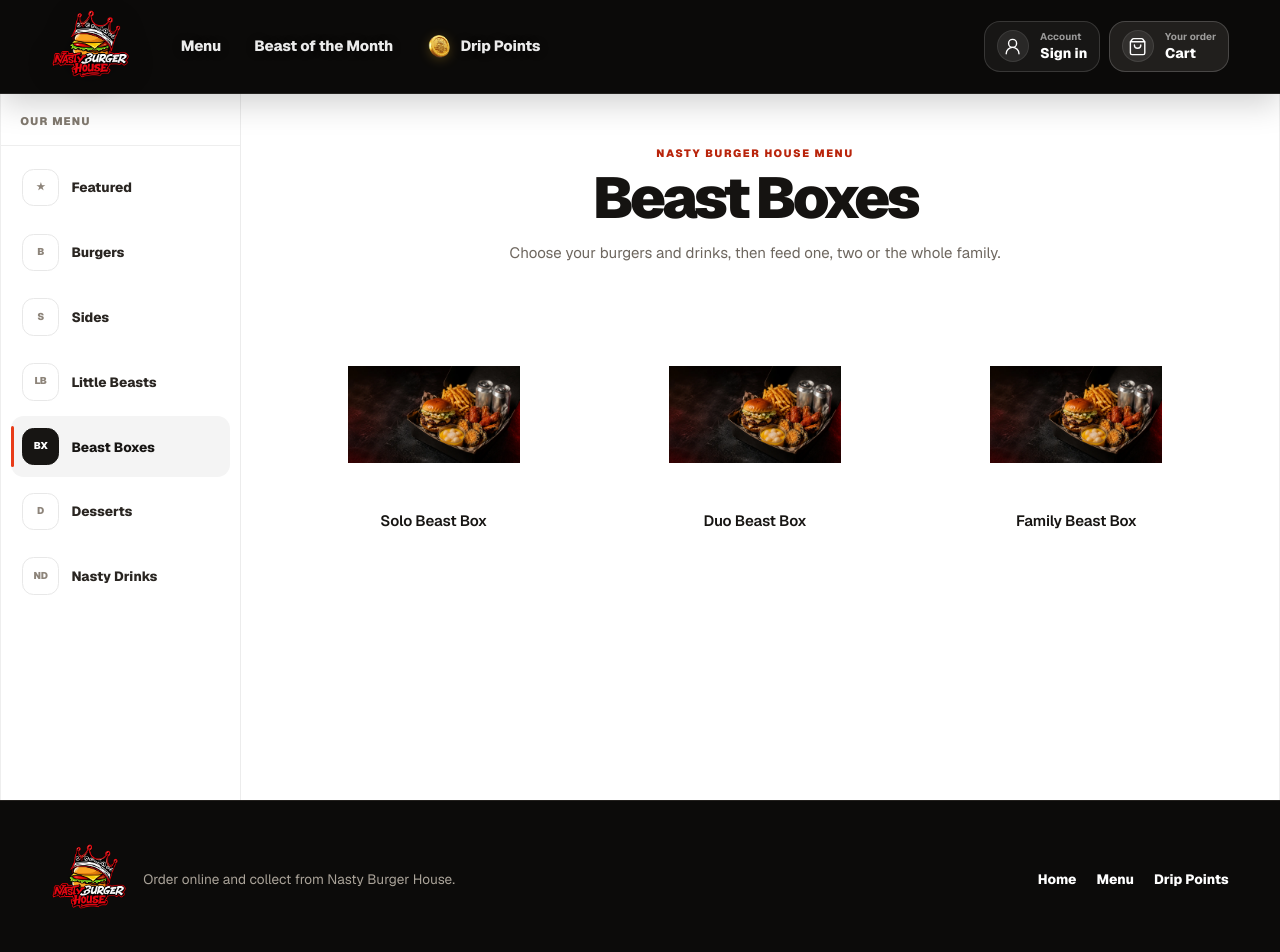
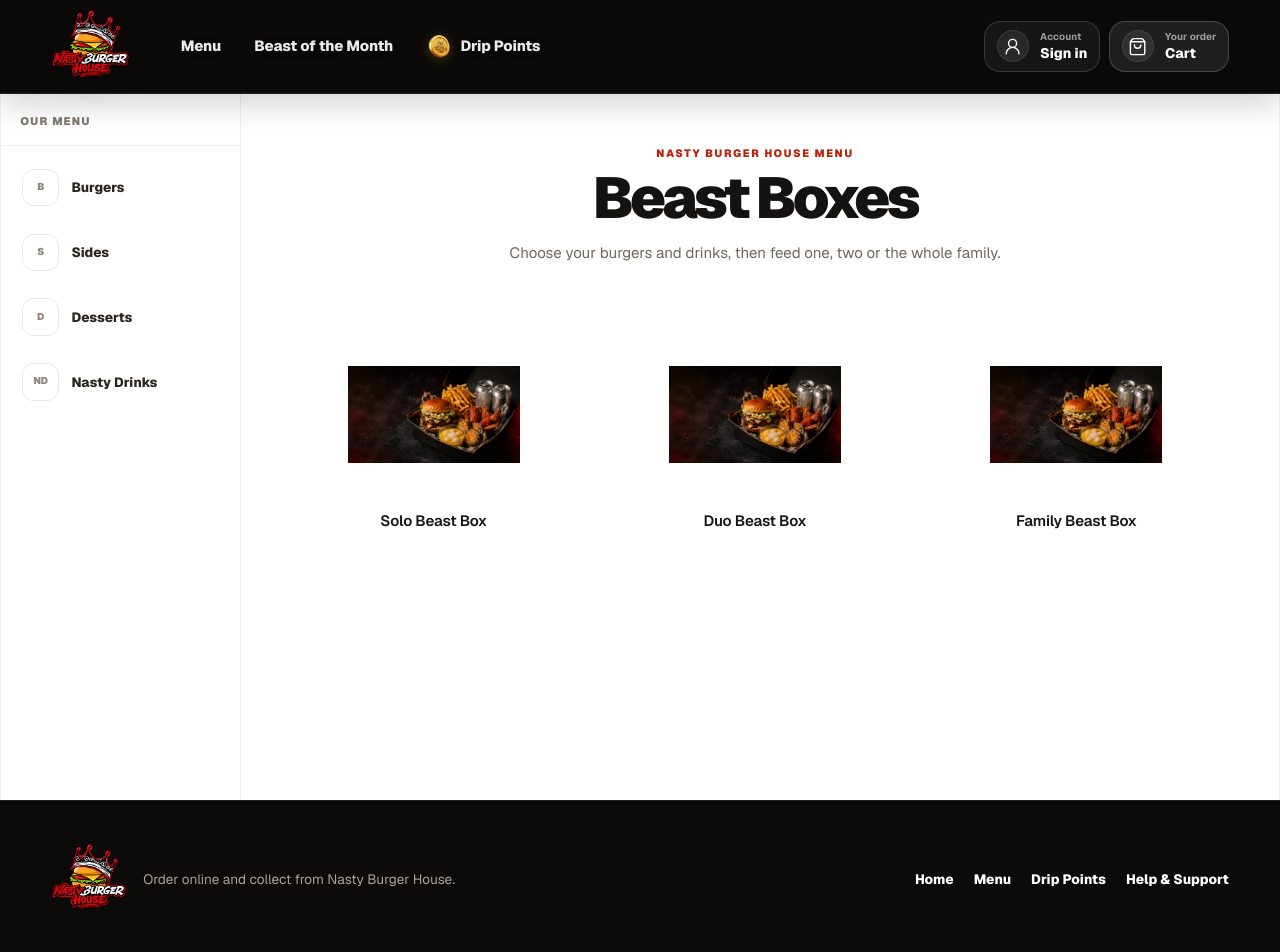
Before and after one commit to furbagurung/nasty-burger-house, a Next.js app: page /menu/beast-boxes in a window 1280 px wide. Shown: the top 952 px of the page. Built offline with nearby package versions, Linux system fonts and the light colour scheme.

Commit message:
Use simplified menu tabs

```diff
--- a/app/components/menu-category-page.tsx
+++ b/app/components/menu-category-page.tsx
@@ -2,7 +2,7 @@ import Image from "next/image";
 import Link from "next/link";
 import type { MenuItem } from "../data/menu";
 import {
-  menuPageCategories,
+  menuNavigationCategories,
   type MenuPageCategory,
 } from "../data/menu-pages";
 import CatalogueMobileMenu from "./catalogue-mobile-menu";
@@ -46,7 +46,7 @@ export default function MenuCategoryPage({
         <aside className="catalogue-categories" aria-label="Menu categories">
           <p>Our menu</p>
           <nav>
-            {menuPageCategories.map((menuCategory) => (
+            {menuNavigationCategories.map((menuCategory) => (
               <Link
                 className={menuCategory.id === category.id ? "is-active" : ""}
                 href={`/menu/${menuCategory.id}`}
@@ -99,6 +99,7 @@ export default function MenuCategoryPage({
           <Link href="/">Home</Link>
           <Link href="/menu/burgers">Menu</Link>
           <Link href="/?loyalty=1">Drip Points</Link>
+          <Link href="/help-support">Help &amp; Support</Link>
         </nav>
       </footer>
 
```
